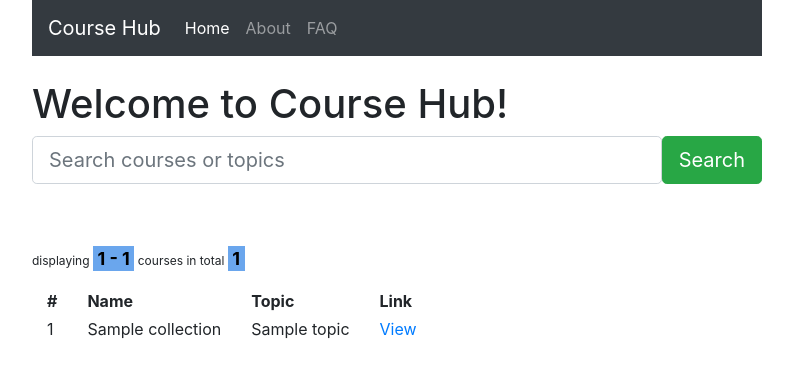
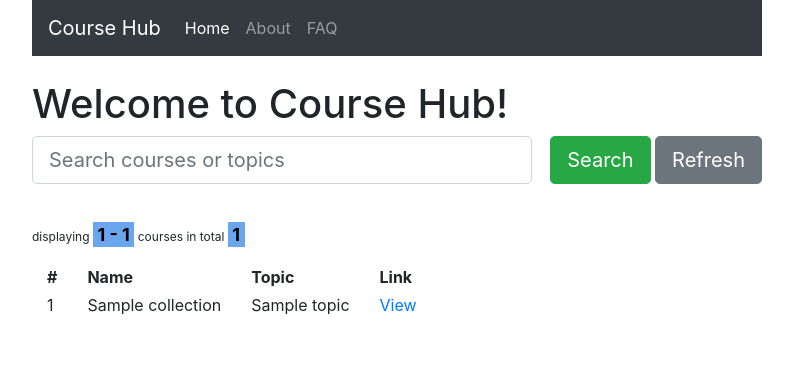
Before and after one commit to jonesca7/CourseHub, a Flask app: page / in a window 1280 px wide. Shown: the top 378 px of the page, without its empty margins (243-1036 px from the left). Run offline with Flask 2, Linux system fonts and the light colour scheme; a database or web service that is not in the repository returns one stand-in record (values such as "Sample title"); some libraries are stand-ins or nearby versions.

Commit message:
Updated search functionality to support case insensitivity and refresh button.

```diff
--- a/app.py
+++ b/app.py
@@ -18,9 +18,6 @@ db_client = MongoClient('mongodb+srv://jonesca7:tohacks2020@coursehub-8qtyk.gcp.
 db = db_client.CourseList #Create database
 collection = db.collection #Create collection called harvard
 
-# TODO update to cluster in atlas
-# mongodb+srv://jonesca7:tohacks2020@coursehub-8qtyk.gcp.mongodb.net/test?retryWrites=true&w=majority
-
 # below is on Racheal's local machine
 app.config['MONGODB_SETTINGS'] = {
     "db": "course-hub",
@@ -32,18 +29,6 @@ initialize_routes(api)
 
 @app.route("/")
 def index():
-    # search = False
-    # q = request.args.get('q')
-    # if q:
-    #     search = True
-
-    # page = request.args.get(get_page_parameter(), type=int, default=1)
-    # # courses = collection.find()
-    # courses = collection.find().sort("name",pymongo.ASCENDING)
-    # pagination = Pagination(page=page, total=courses.count(), search=search, record_name='courses', css_framework='bootstrap4')
-
-    # return render_template("index.html", courses=courses, pagination=pagination)
-
     param = request.args.get('query')
     query = {"name" : param}
 
@@ -55,7 +40,7 @@ def index():
     if param is None:
         courses = collection.find().sort("name", 1)
     else:
-        courses = collection.find({'name':{'$regex': str(param) }}).sort("name", 1)
+        courses = collection.find({'name':{'$regex': str(param), "$options" :'i' }}).sort("name", 1)
     courses_for_render = courses.limit(per_page).skip(offset)
 
     search = False
--- a/templates/index.html
+++ b/templates/index.html
@@ -40,12 +40,18 @@
                                 <input class="form-control form-control-lg form-control-borderless" type="search" placeholder="Search courses or topics" name="query">
                             </div>
                             <!--end of col-->
+                            &nbsp;&nbsp;&nbsp;&nbsp;
                             <div class="col-auto">
                                 <button class="btn btn-lg btn-success" type="submit">Search</button>
                             </div>
+                            <!--end of col-->
+                            &nbsp;
+                            <div class="col-auto">
+                                <a href="{{ url_for('index') }}"><button class="btn btn-lg btn-secondary">Refresh</button></a>
+                            </div>
                         </div>
                     </form>
-                    <br/><br/>
+                    <br/>
                     {{ pagination.info }}
                     {{ pagination.links }}
                     <table class="courses">
@@ -70,17 +76,6 @@
                     </table>
                     </br>
                     {{ pagination.links }}
-                    <!-- <ul>
-                        {% for course in courses %}
-                        <div>
-                            <h2>{{course["name"]}}</h2>
-                            <p>Subject: {{course["topic"]}}</p>
-                            <p>Offered by: {{course["platform"]}}</p>
-                            <a href="{{course["url"]}}" target="_blank" title={{course["name"]}}>View this course</a>
-                        </div>
-                        <br/>
-                        {% endfor %}
-                    </ul> -->
                 </div>
             </div>
         </div>
```
